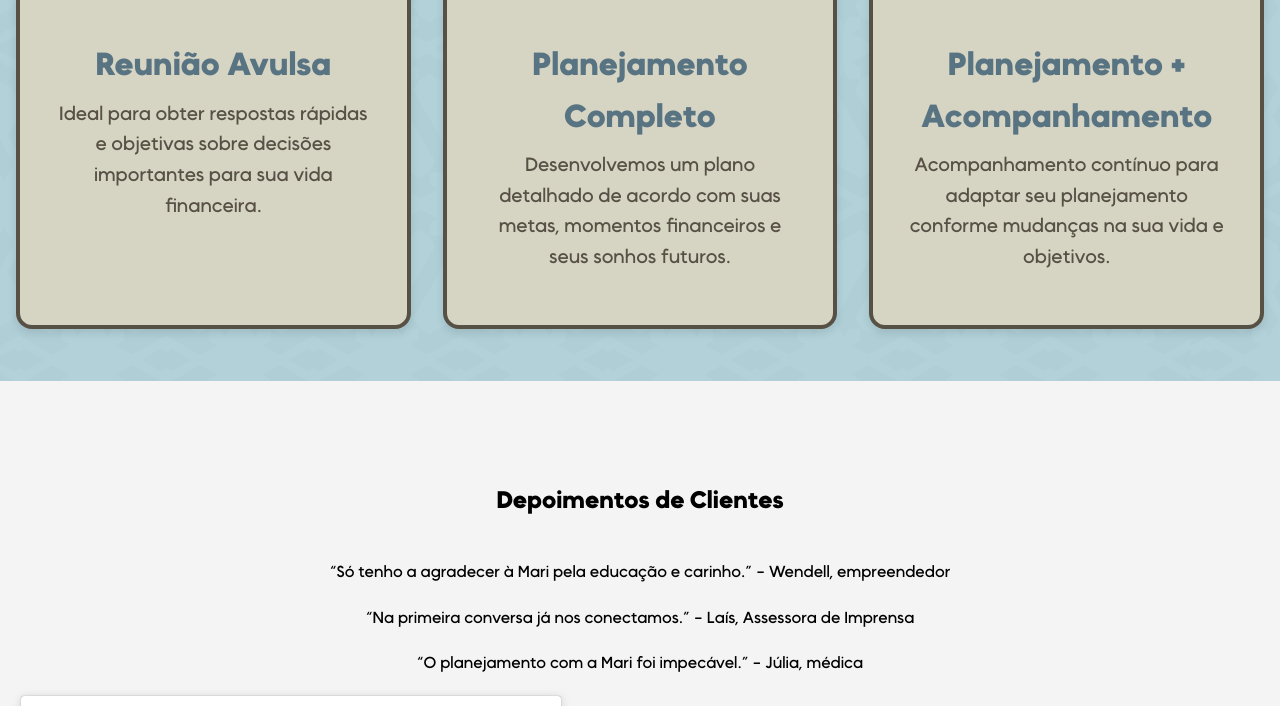
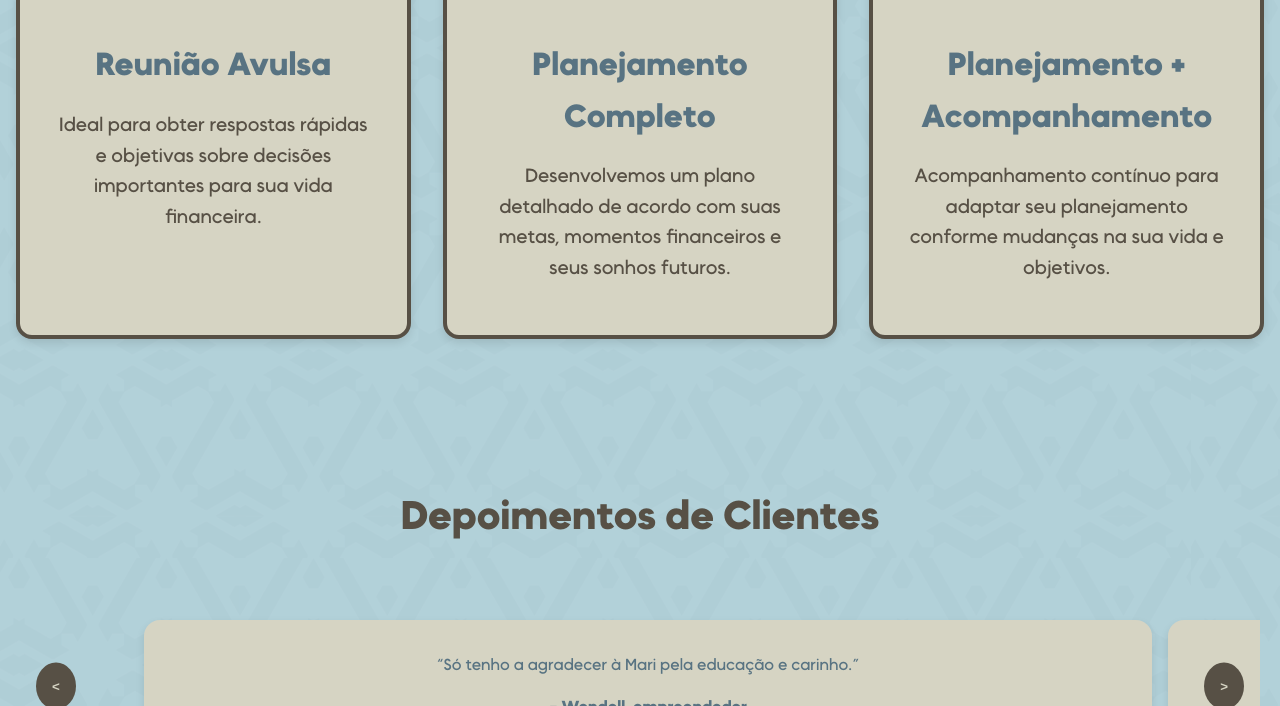
Before and after one commit to phsrdev/MariVantine, a plain HTML site: page index.html in a window 1280 px wide. Shown: the part 1910-2616 px from the top of the page. Drawn offline with Linux system fonts and the light colour scheme; a script that the page names is missing.

Commit message:
Add files via upload

```diff
--- /dev/null
+++ b/control.js
@@ -0,0 +1,25 @@
+// Seleciona os elementos necessários
+const carousel = document.querySelector('.testimonial-carousel');
+const items = document.querySelectorAll('.testimonial-item');
+const prevButton = document.querySelector('.carousel-prev');
+const nextButton = document.querySelector('.carousel-next');
+let currentIndex = 0;
+const totalItems = items.length;
+
+// Atualiza a posição do carrossel
+function updateCarousel() {
+    const translateXValue = -currentIndex * 100;
+    carousel.style.transform = `translateX(${translateXValue}%)`;
+}
+
+// Botão "Anterior"
+prevButton.addEventListener('click', () => {
+    currentIndex = (currentIndex > 0) ? currentIndex - 1 : totalItems - 1;
+    updateCarousel();
+});
+
+// Botão "Próximo"
+nextButton.addEventListener('click', () => {
+    currentIndex = (currentIndex < totalItems - 1) ? currentIndex + 1 : 0;
+    updateCarousel();
+});
--- a/index.html
+++ b/index.html
@@ -21,7 +21,7 @@
                 <a href="#sobre">Quem Sou Eu</a>
                 <a href="#servicos">Serviços</a>
                 <a href="#depoimentos">Depoimentos</a>
-                <a href="#contato">Contato</a>
+                <a href="https://wa.me/+5524999570528" target="_blank">Contato</a>
                 <a href="https://www.instagram.com/mariana.vantine/" target="_blank">
                     <img src="img/instalogo.png" alt="Instagram" class="social-icon">
                 </a>
@@ -82,12 +82,27 @@
 
 
 
-    <!-- Seção de Depoimentos -->
-    <section class="testimonials" id="depoimentos">
-    <h2>Depoimentos de Clientes</h2>
-    <p>“Só tenho a agradecer à Mari pela educação e carinho.” - Wendell, empreendedor</p>
-    <p>“Na primeira conversa já nos conectamos.” - Laís, Assessora de Imprensa</p>
-    <p>“O planejamento com a Mari foi impecável.” - Júlia, médica</p>
+   <!-- Seção de Depoimentos -->
+<section class="testimonials" id="depoimentos">
+    <h2 class="testimonial-h2">Depoimentos de Clientes</h2>
+    <div class="testimonial-carousel-wrapper">
+        <button class="carousel-prev"><</button>
+        <div class="testimonial-carousel">
+            <div class="testimonial-item">
+                <p>“Só tenho a agradecer à Mari pela educação e carinho.”</p>
+                <p><strong>- Wendell, empreendedor</strong></p>
+            </div>
+            <div class="testimonial-item">
+                <p>“Na primeira conversa já nos conectamos.”</p>
+                <p><strong>- Laís, Assessora de Imprensa</strong></p>
+            </div>
+            <div class="testimonial-item">
+                <p>“O planejamento com a Mari foi impecável.”</p>
+                <p><strong>- Júlia, médica</strong></p>
+            </div>
+        </div>
+        <button class="carousel-next">></button>
+    </div>
 
     <!-- Vídeo do Instagram -->
     <blockquote class="instagram-media" data-instgrm-captioned data-instgrm-permalink="https://www.instagram.com/reel/C_QhGuFtBMv/?utm_source=ig_embed&amp;utm_campaign=loading" data-instgrm-version="14" style=" background:#FFF; border:0; border-radius:3px; box-shadow:0 0 1px 0 rgba(0,0,0,0.5),0 1px 10px 0 rgba(0,0,0,0.15); margin: 1px; max-width:540px; min-width:326px; padding:0; width:99.375%; width:-webkit-calc(100% - 2px); width:calc(100% - 2px);">
@@ -136,7 +151,7 @@
                 <a href="#sobre">Quem Sou Eu</a>
                 <a href="#servicos">Serviços</a>
                 <a href="#depoimentos">Depoimentos</a>
-                <a href="https://wa.me/+5524999570528" target="_blank" ">Contato</a>
+                <a href="https://wa.me/+5524999570528" target="_blank">Contato</a>
                 <a href="https://www.instagram.com/mariana.vantine/" target="_blank">
                     <img src="img/instalogo.png" alt="Instagram" class="footer-icon">
                 </a>
@@ -147,6 +162,6 @@
         </div>
         <p>&copy; 2024 Mariana Vantine</p>
     </footer>
-
+    <script src="control.js"></script>
 </body>
 </html>
--- a/styles.css
+++ b/styles.css
@@ -269,20 +269,79 @@ h2 {
     }
 }
 
-.testimonials {
-    background-color: #f4f4f4;
-    margin: 1.25rem 0; /* Substituindo 20px */
+/* Carrossel de depoimentos */
+.testimonial-carousel {
+    background-color: transparent;
+    padding: 2rem;
+    max-width: 80%;
+    margin: 0 auto;
+    border-radius: 10px;
 }
 
-.services p, .testimonials p {
-    max-width: 50rem; /* Substituindo 800px */
-    margin: 0 auto 1.25rem; /* Substituindo 20px */
+.testimonial-h2 {
+    font-size: 2.5rem;
+    font-weight: bold;
+    color: #575045;
+}
+
+.testimonials p {
+    color: #587382;
+}
+
+.testimonial-item {
+    flex: 1 0 calc(100% - 1rem); /* Garante que o item ocupe o espaço total menos 1rem para o espaçamento */
+    transition: transform 0.5s ease-in-out;
+    padding: 1rem;
     text-align: center;
+    background-color: #d6d4c3;
+    border-radius: 1rem;
+    box-shadow: 0 4px 8px rgba(0, 0, 0, 0.1);
+    margin-right: 1rem; /* Adiciona o espaçamento entre os itens */
 }
 
 .instagram-media {
-    margin: 0 auto; /* Centraliza o vídeo horizontalmente */
     display: block;
+    margin-left: auto;
+    margin-right: auto;
+    border-radius: 10px;
+}
+
+.carousel-prev, .carousel-next {
+    position: absolute;
+    top: 50%;
+    transform: translateY(-50%);
+    background-color: #575045;
+    color: #d6d4c3;
+    font-weight: bold;
+    border: none;
+    padding: 1rem;
+    cursor: pointer;
+    border-radius: 50%;
+}
+
+.carousel-prev {
+    left: 1rem;
+}
+
+.carousel-next {
+    right: 1rem;
+}
+
+.carousel-prev:hover, .carousel-next:hover {
+    background-color: #6f6658;
+}
+
+/* Wrapper do carrossel */
+.testimonial-carousel-wrapper {
+    position: relative;
+    width: 100%;
+    overflow: hidden; /* Esconde os depoimentos que estão fora da tela */
+}
+
+.testimonial-carousel {
+    display: flex;
+    transition: transform 0.5s ease-in-out;
+    width: 100%;
 }
 
 /* Estilos da seção Final */
```
